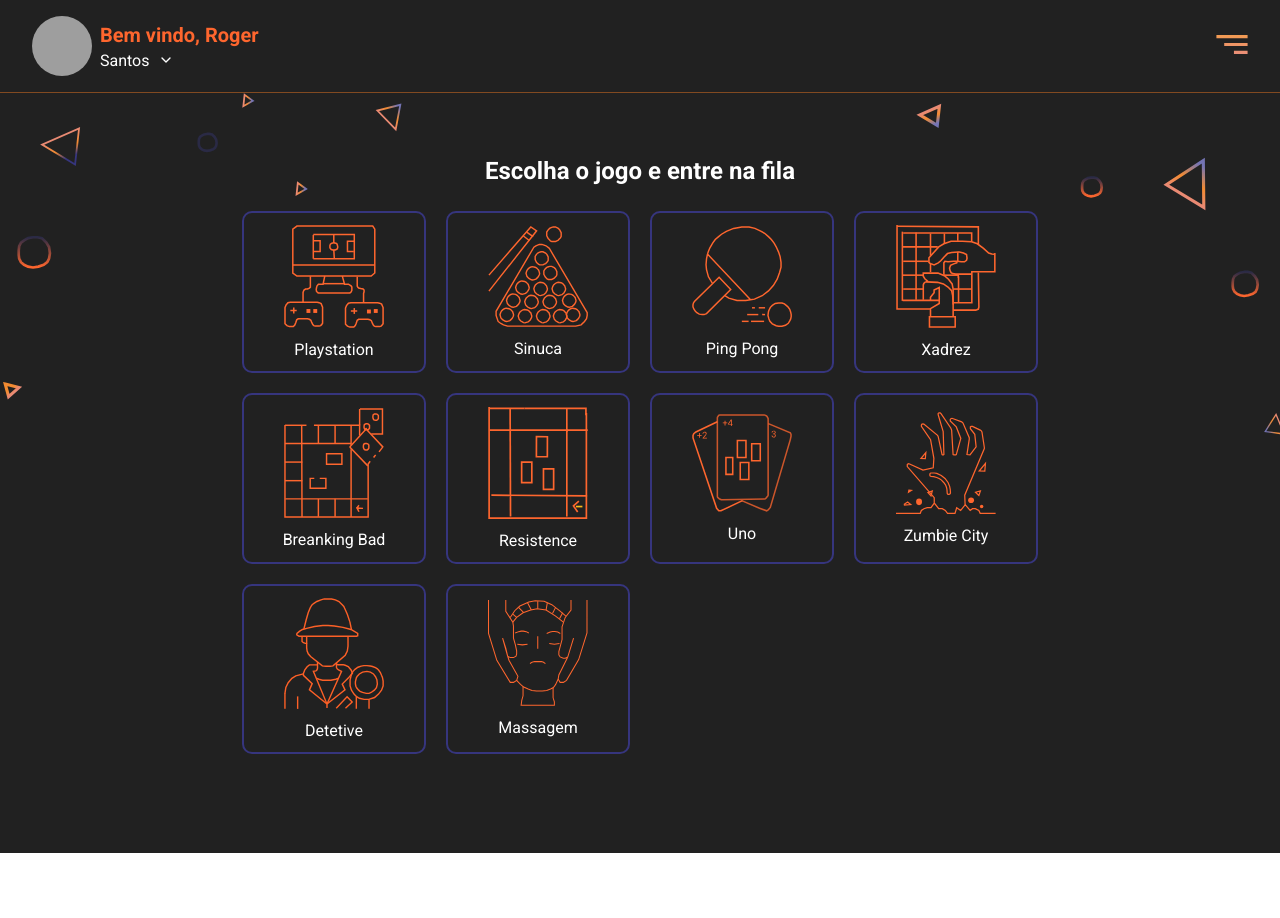
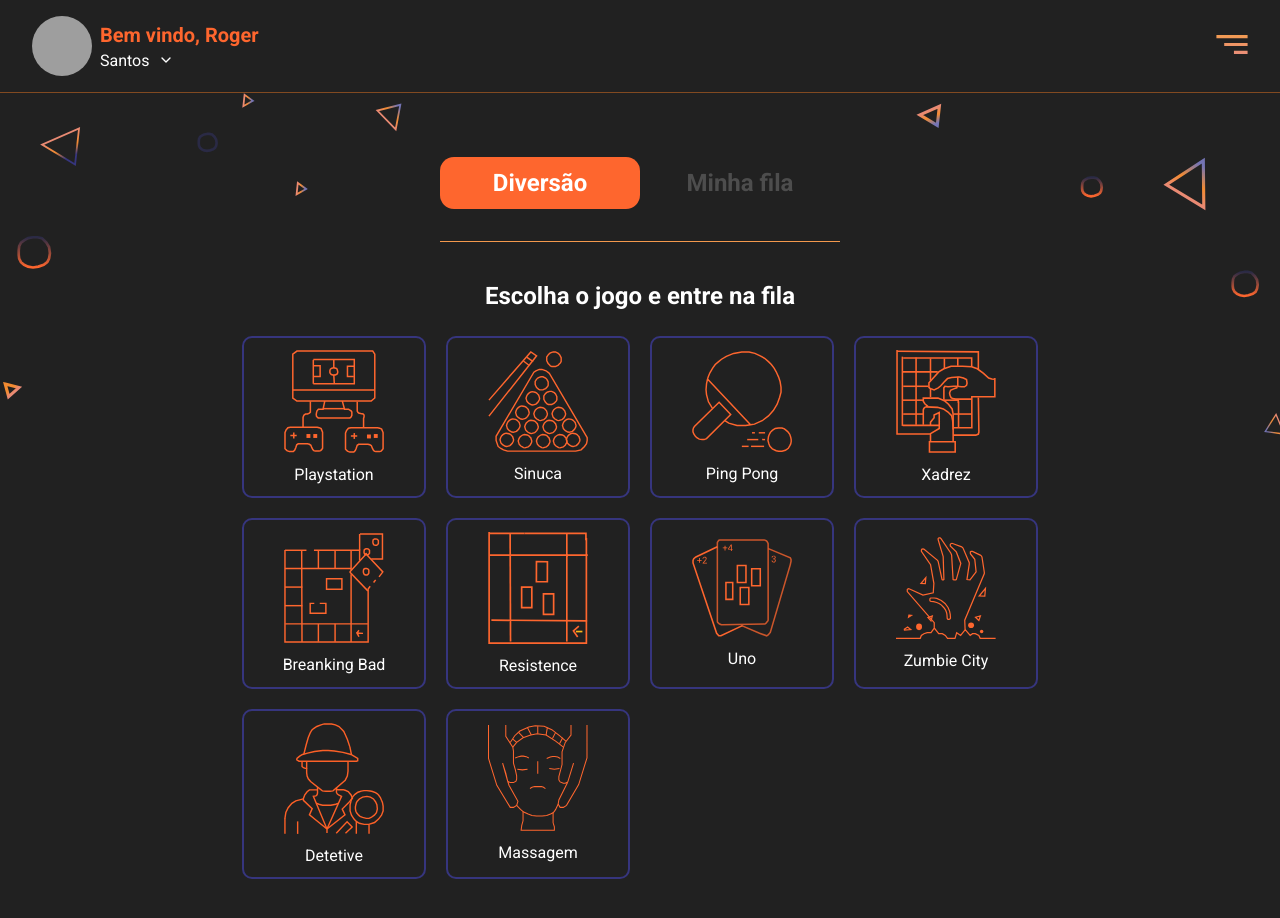
Before and after one commit to rbmelolima/FIFO-Web, a React (Create React App) app: page /filas in a window 1280 px wide. Shown: the top 918 px of the page. Before the commit the page ends 853 px from the top, so only its background shows below. Built offline with nearby package versions, Linux system fonts and the light colour scheme; grey boxes are pictures that could not be loaded; a web font is replaced by a local one.

Commit message:
feat: implementação do front end do fluxo de fila

```diff
--- a/src/components/listQueue/index.tsx
+++ b/src/components/listQueue/index.tsx
@@ -7,9 +7,16 @@ import { BtnBack, Container } from './styles';
 type params = {
   service: string;
   onBack: () => void;
+  entryQueueStatus: (entry: boolean) => void
 }
 
-const ListQueue: React.FC<params> = ({ service, onBack }) => {
+const ListQueue: React.FC<params> = ({ service, onBack, entryQueueStatus }) => {
+  function handleEntryQueue () {
+
+    //Sinaliza que entrou na fila
+    entryQueueStatus(true)
+  }
+
   return (
     <Container style={ { display: service !== '' ? 'block' : 'none' } }>
       <BtnBack onClick={ () => onBack() }>
@@ -45,7 +52,7 @@ const ListQueue: React.FC<params> = ({ service, onBack }) => {
       <footer>Tem n pessoas na fila</footer>
 
       <div className="center">
-        <ButtonPrimary>
+        <ButtonPrimary onClick={() => handleEntryQueue()}>
           Entrar na fila
         </ButtonPrimary>
 
--- /dev/null
+++ b/src/components/statusQueue/index.tsx
@@ -0,0 +1,82 @@
+import React from 'react';
+import { ButtonPrimary } from '../../styles/buttons';
+import { Container, CircularStatus } from './styles';
+import json from '../../utils/phrases.json';
+import { getRandomInt } from '../../utils/getRandomInt';
+
+type params = {
+  position: number;
+  game: string;
+  entryQueueStatus: (entry: boolean) => void;
+  cleanService: () => void;
+}
+
+const StatusQueue: React.FC<params> = ({ position, game, entryQueueStatus, cleanService }) => {
+  function txtButton () {
+    if (position === 0) return 'Confirmar';
+
+    return 'Sair da fila';
+  }
+
+  function txtStatus () {
+    if (position === 0) return 'Sua vez chegou!';
+
+    return `${position}ª posição`;
+  }
+
+  function txtPhrases () {
+    if (position !== 0) {
+      const phrases = json.phrases;
+      const phrase = phrases[ getRandomInt(0, phrases.length) ]
+
+      return (
+        <div className="reminder">
+          <h4>Lembrete</h4>
+          <p>
+            "{ phrase }"
+          </p>
+        </div>
+      )
+    }
+  }
+
+  function manager () {
+    if (position === 0) {
+      //Executar uma função
+
+      //Limpa o status service do componente pai
+      cleanService()
+      //Sinaliza que saiu da fila
+      entryQueueStatus(false);
+    }
+
+    else {
+      //Limpa o status service do componente pai
+      cleanService()
+      //Sinaliza que saiu da fila
+      entryQueueStatus(false);
+    }
+  }
+
+  return (
+    <Container>
+      <CircularStatus>
+        <h3>
+          { txtStatus() }
+        </h3>
+      </CircularStatus>
+
+      <p>Você está aguardando na fila do(a) { game }</p>
+
+      {
+        txtPhrases()
+      }
+
+      <ButtonPrimary onClick={ () => manager() }>
+        { txtButton() }
+      </ButtonPrimary>
+    </Container>
+  );
+}
+
+export default StatusQueue;
--- /dev/null
+++ b/src/components/statusQueue/styles.ts
@@ -0,0 +1,57 @@
+import styled from 'styled-components';
+import circularBg from '../../assets/doodles/circular.svg'
+
+export const Container = styled.div`
+  max-width: 360px;
+  margin: 0 auto;
+  text-align: center;
+  color: #fff;
+
+  p {
+    font-size: 18px;
+  }
+
+  button {
+    margin-top: 32px;
+    min-width: 200px;
+  }
+
+  .reminder {
+    h4 {
+      font-family: Roboto;
+      font-style: normal;
+      font-weight: normal;
+      font-size: 24px;
+      margin-top: 24px;
+      margin-bottom: 8px;
+      color: #FC703C;
+    }
+
+    p {
+      font-size: 16px;
+      margin-bottom: 16px;
+    }
+  }
+`;
+
+export const CircularStatus = styled.div`
+  width: 320px;
+  height: 320px;
+  margin: 0 auto;
+  margin-bottom: 32px;
+  display: flex;
+  align-items: center;
+  justify-content: center;
+  background-image: url('${circularBg}');
+  background-position: center;
+  background-repeat: no-repeat;
+
+  h3 {
+    font-family: Roboto;
+    font-style: normal;
+    font-weight: normal;
+    font-size: 40px;
+    color: #fff;
+    max-width: 240px;
+  }
+`;
--- /dev/null
+++ b/src/components/visible/index.tsx
@@ -0,0 +1,15 @@
+import React from 'react';
+
+type params = {
+  isVisible: boolean;
+}
+
+const Visible: React.FC<params> = ({ children, isVisible }) => {
+  return (
+    <div style={ { display: isVisible ? 'block' : 'none' } }>
+      {children }
+    </div>
+  );
+}
+
+export default Visible;
--- a/src/pages/queues/index.tsx
+++ b/src/pages/queues/index.tsx
@@ -1,17 +1,20 @@
 import React, { useState } from 'react';
 import { ButtonMenu } from '../../styles/buttons';
 import * as Icons from '../../components/gridQueue/assets';
-import * as styles from './styles';
 import AvatarNavbar from '../../components/avatar';
 import Menu from '../../components/menu';
 import { AvatarContainer, BtnListTile, Separator } from '../../components/menu/styles';
 import Navbar from '../../components/navbar';
 import GridQueue from '../../components/gridQueue';
 import ListQueue from '../../components/listQueue';
+import StatusQueue from '../../components/statusQueue';
+import { Page, Functions } from './styles';
+import Visible from '../../components/visible';
 
 function Queues () {
   const [ menuIsShow, setMenu ] = useState(false);
   const [ selectService, setService ] = useState('');
+  const [ entryQueue, setEntryQueue ] = useState<boolean>(false);
 
   return (
     <React.Fragment>
@@ -33,41 +36,61 @@ function Queues () {
             url="https://avatars3.githubusercontent.com/u/48859060?s=460&u=123d876938f95e03eaadd31dbb079018fa374c77&v=4"
           />
         </AvatarContainer>
-
         <Separator />
-
         <BtnListTile>
           Início
         </BtnListTile>
-
         <Separator />
-
         <BtnListTile>
           Editar perfil
         </BtnListTile>
-
         <Separator />
-
         <BtnListTile>
           Adicionar serviço
         </BtnListTile>
-
         <Separator />
       </Menu>
 
-      <styles.Page>
+      <Page>
         <main>
+          <Functions>
+            <button
+              disabled={ entryQueue }
+            >
+              Diversão
+            </button>
+
+            <button
+              disabled={ !entryQueue }
+            >
+              Minha fila
+            </button>
+          </Functions>
+
+          <Visible isVisible={ !entryQueue }>
             <GridQueue
               set={ setService }
               selected={ selectService }
             />
 
             <ListQueue
-            onBack={() => setService('')}
+              onBack={ () => setService('') }
+              entryQueueStatus={ setEntryQueue }
               service={ selectService }
             />
+          </Visible>
+
+          <Visible isVisible={ entryQueue }>
+            <StatusQueue
+              entryQueueStatus={ setEntryQueue }
+              cleanService={() => setService('')}
+              position={ 9 }
+              game={ selectService }
+            />
+          </Visible>
+
         </main>
-      </styles.Page>
+      </Page>
     </React.Fragment>
   );
 }
--- a/src/pages/queues/styles.ts
+++ b/src/pages/queues/styles.ts
@@ -15,3 +15,39 @@ export const Page = styled.div`
     background-size: 100%;
   }
 `;
+
+export const Functions = styled.div`
+  padding-bottom: 32px;
+  border-bottom: 1px solid #F4994D;
+  max-width: 400px;
+  width: 100%;
+  margin: 0 auto;
+  margin-bottom: 40px;
+
+  button {
+    width: 50%;
+    padding: 12px 16px;
+    font-size: 24px;
+    font-weight: bold;
+    outline: none;
+    border: none;
+    border-radius: 14px;
+    transition: all 0.2s ease-in;
+
+    color: #fff;
+    background-color: var(--color-primary);
+
+    &:hover, &active {
+      background-color: #FF4F0E;
+    }
+  }
+
+  button:disabled {
+    color: rgba(255, 255, 255, 0.2);
+    background-color: transparent;
+
+    &:hover, &active {
+      background-color: initial;
+    }
+  }
+`;
--- /dev/null
+++ b/src/utils/getRandomInt.ts
@@ -0,0 +1,3 @@
+export function getRandomInt (min: number, max: number) {
+  return Math.floor(Math.random() * (max - min + 1)) + min;
+}
--- /dev/null
+++ b/src/utils/phrases.json
@@ -0,0 +1,11 @@
+{
+  "phrases": [
+    "A pressa é inimiga da perfeição",
+    "Não pratique Go Horse no seu ambiente de trabalho",
+    "Um dia você chega lá",
+    "Aguarda mais um pouquinho",
+    "Quanto mais você espera, mais o tempo passa",
+    "Já terminou aquela feature?",
+    "Calma ai só mais um pouquinho"
+  ]
+}
```
Lines whose indentation alone changed are shown as unchanged.
